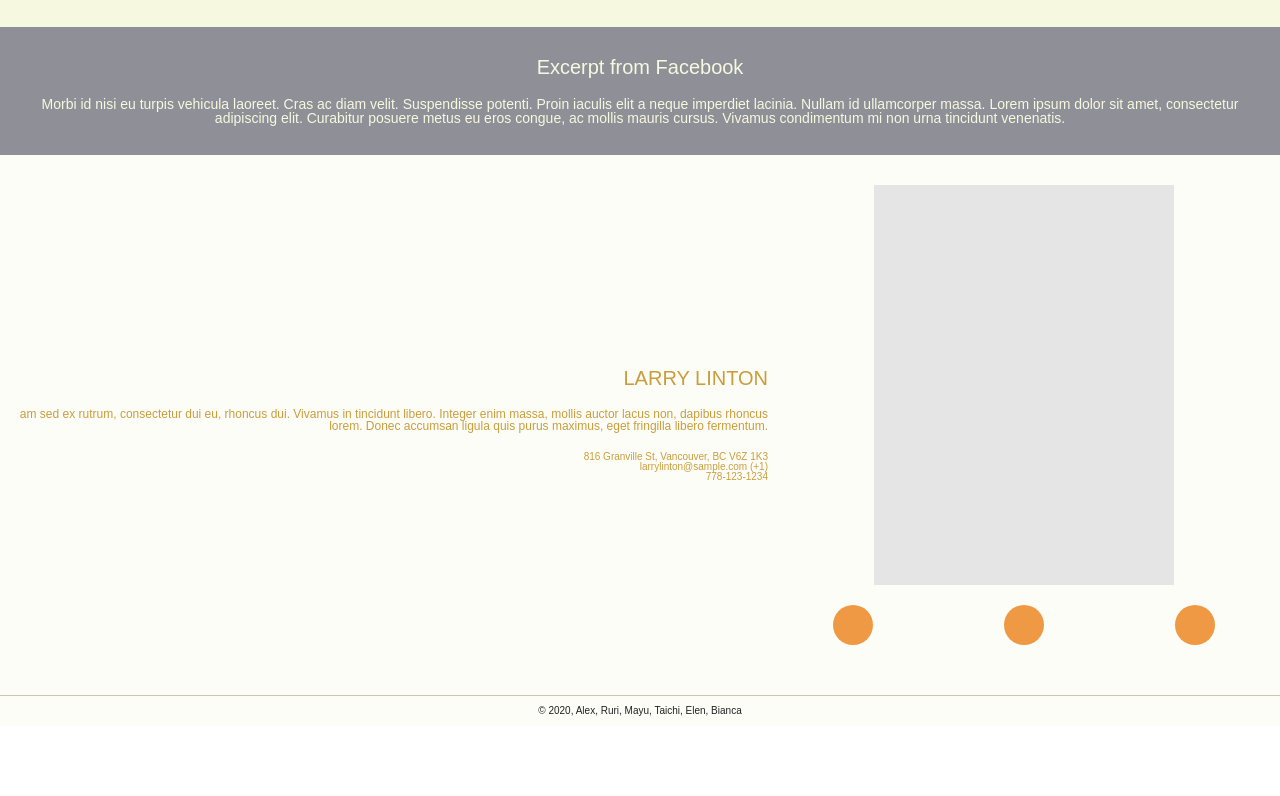
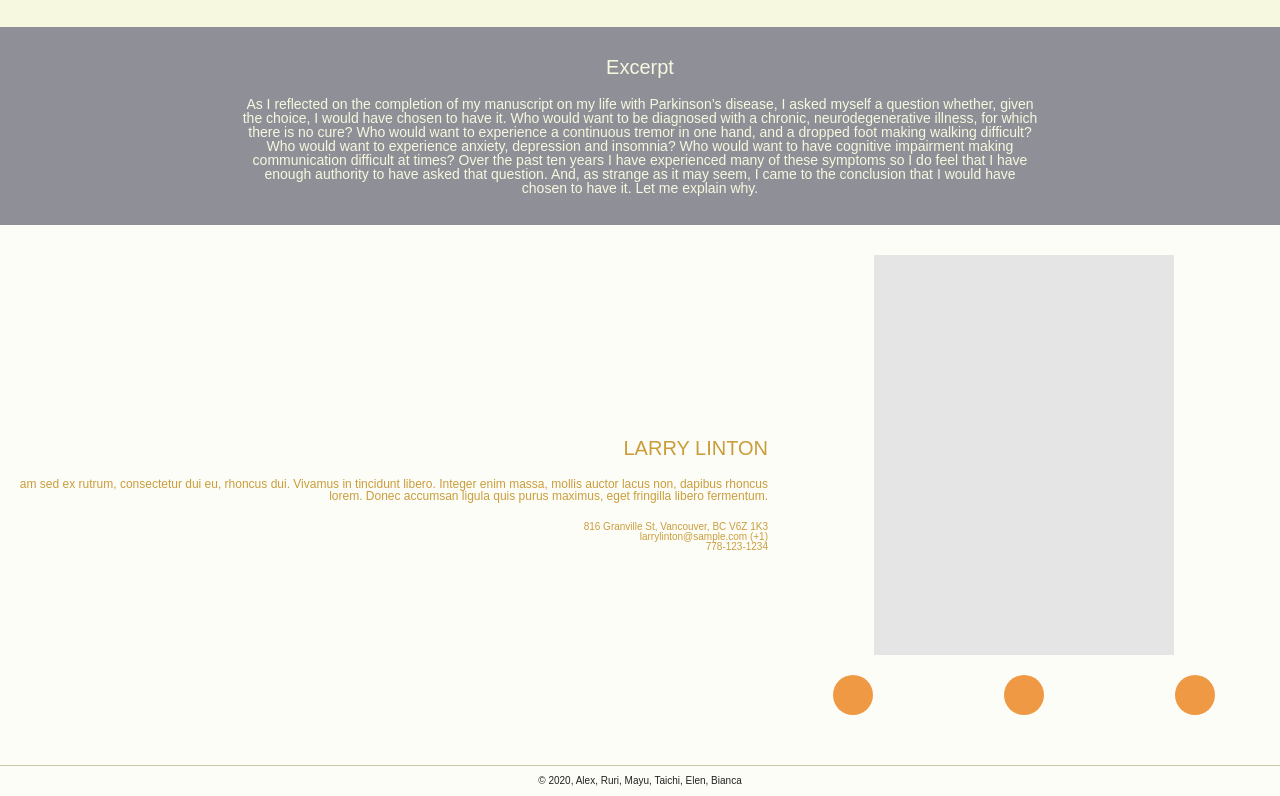
Before and after one commit to M-0919/team-a, a Gatsby site: page / in a window 1280 px wide. Shown: the part 1378-2174 px from the top of the page. Before the commit the page ends 2104 px from the top, so only its background shows below. Built offline with nearby package versions, Linux system fonts and the light colour scheme; Gatsby itself is replaced by a stand-in of ours.

Commit message:
paragraph width and text

```diff
--- a/src/components/excerptFromFacebook/excerptFromFacebook.jsx
+++ b/src/components/excerptFromFacebook/excerptFromFacebook.jsx
@@ -2,13 +2,10 @@ import React from "react"
 import "./excerptFromFacebook.scss"
 const excerptFromFacebook = () => (
   <div className="excerpt">
-    <h2 className="excerpt__title">Excerpt from Facebook</h2>
+    <h2 className="excerpt__title">Excerpt</h2>
     <p className="excerpt__content">
-      Morbi id nisi eu turpis vehicula laoreet. Cras ac diam velit. Suspendisse
-      potenti. Proin iaculis elit a neque imperdiet lacinia. Nullam id
-      ullamcorper massa. Lorem ipsum dolor sit amet, consectetur adipiscing
-      elit. Curabitur posuere metus eu eros congue, ac mollis mauris cursus.
-      Vivamus condimentum mi non urna tincidunt venenatis.
+    As I reflected on the completion of my manuscript on my life with Parkinson’s disease, I asked myself a question whether, given the choice, I would have chosen to have it. Who would want to be diagnosed with a chronic, neurodegenerative illness, for which there is no cure? Who would want to experience a continuous tremor in one hand, and a dropped foot making walking difficult? Who would want to experience anxiety, depression and insomnia? Who would want to have cognitive impairment making communication difficult at times?
+    Over the past ten years I have experienced many of these symptoms so I do feel that I have enough authority to have asked that question. And, as strange as it may seem, I came to the conclusion that I would have chosen to have it. Let me explain why.
     </p>
   </div>
 )
--- a/src/components/excerptFromFacebook/excerptFromFacebook.scss
+++ b/src/components/excerptFromFacebook/excerptFromFacebook.scss
@@ -11,6 +11,8 @@
   }
   &__content {
     padding: 1rem;
+    margin: 0 auto;
     font-size: 1.4rem;
+    max-width: 800px;
   }
 }
```
